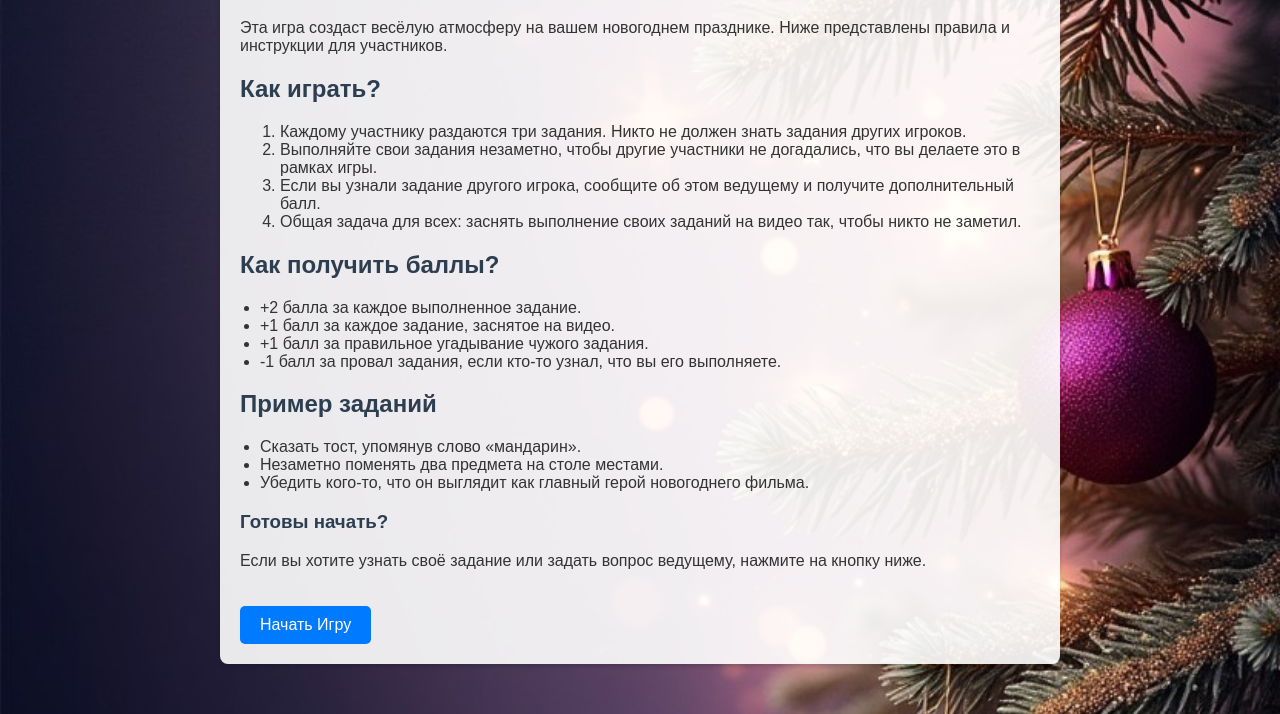
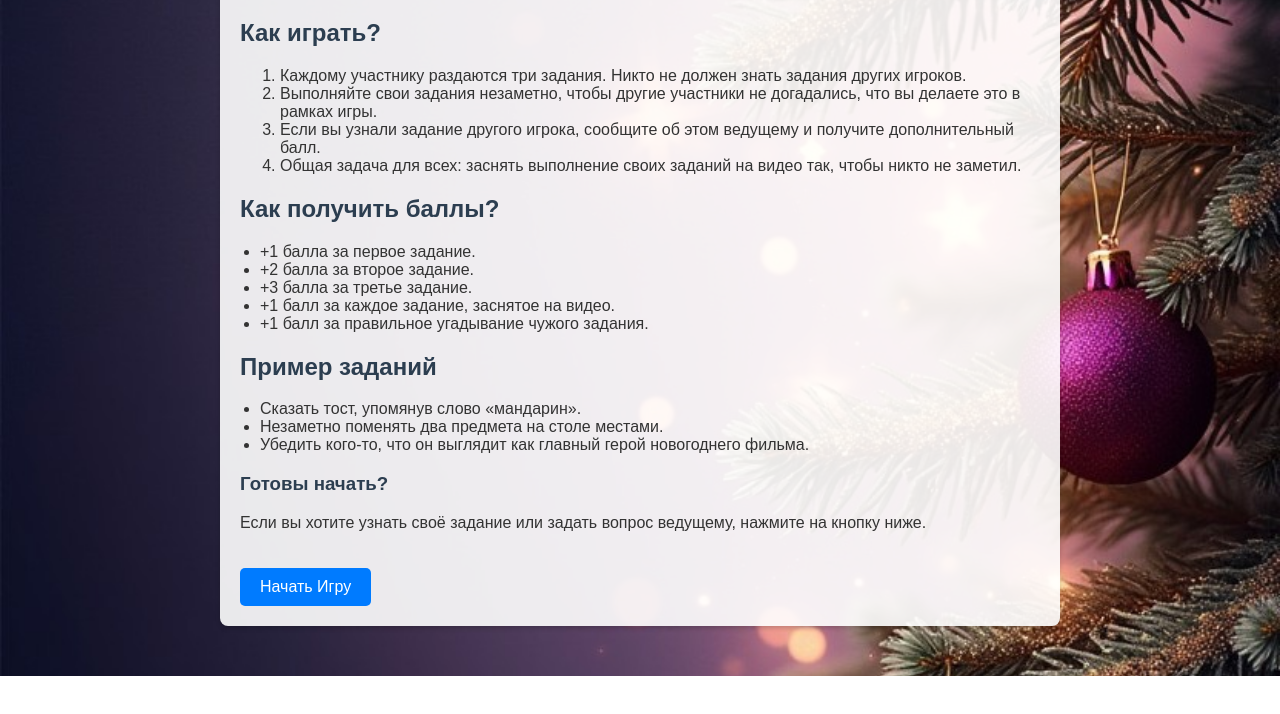
Before and after one commit to kavvik/new-year-game, a plain HTML site: page index.html in a window 1280 px wide. Shown: the part 131-845 px from the top of the page. After the commit the page ends 807 px from the top, so only its background shows below. Drawn offline with Linux system fonts and the light colour scheme.

Commit message:
Update index.html

```diff
--- a/index.html
+++ b/index.html
@@ -66,8 +66,6 @@
 <body>
     <div class="container" id="onboarding">
         <h1>Добро пожаловать в Новогоднюю Игру!</h1>
-        <p>Эта игра создаст весёлую атмосферу на вашем новогоднем празднике. Ниже представлены правила и инструкции для участников.</p>
-
         <h2>Как играть?</h2>
         <ol>
             <li>Каждому участнику раздаются три задания. Никто не должен знать задания других игроков.</li>
@@ -78,10 +76,11 @@
 
         <h2>Как получить баллы?</h2>
         <ul>
-            <li>+2 балла за каждое выполненное задание.</li>
+            <li>+1 балла за первое задание.</li>
+            <li>+2 балла за второе задание.</li>
+            <li>+3 балла за третье задание.</li>
             <li>+1 балл за каждое задание, заснятое на видео.</li>
             <li>+1 балл за правильное угадывание чужого задания.</li>
-            <li>-1 балл за провал задания, если кто-то узнал, что вы его выполняете.</li>
         </ul>
 
         <h2>Пример заданий</h2>
```
